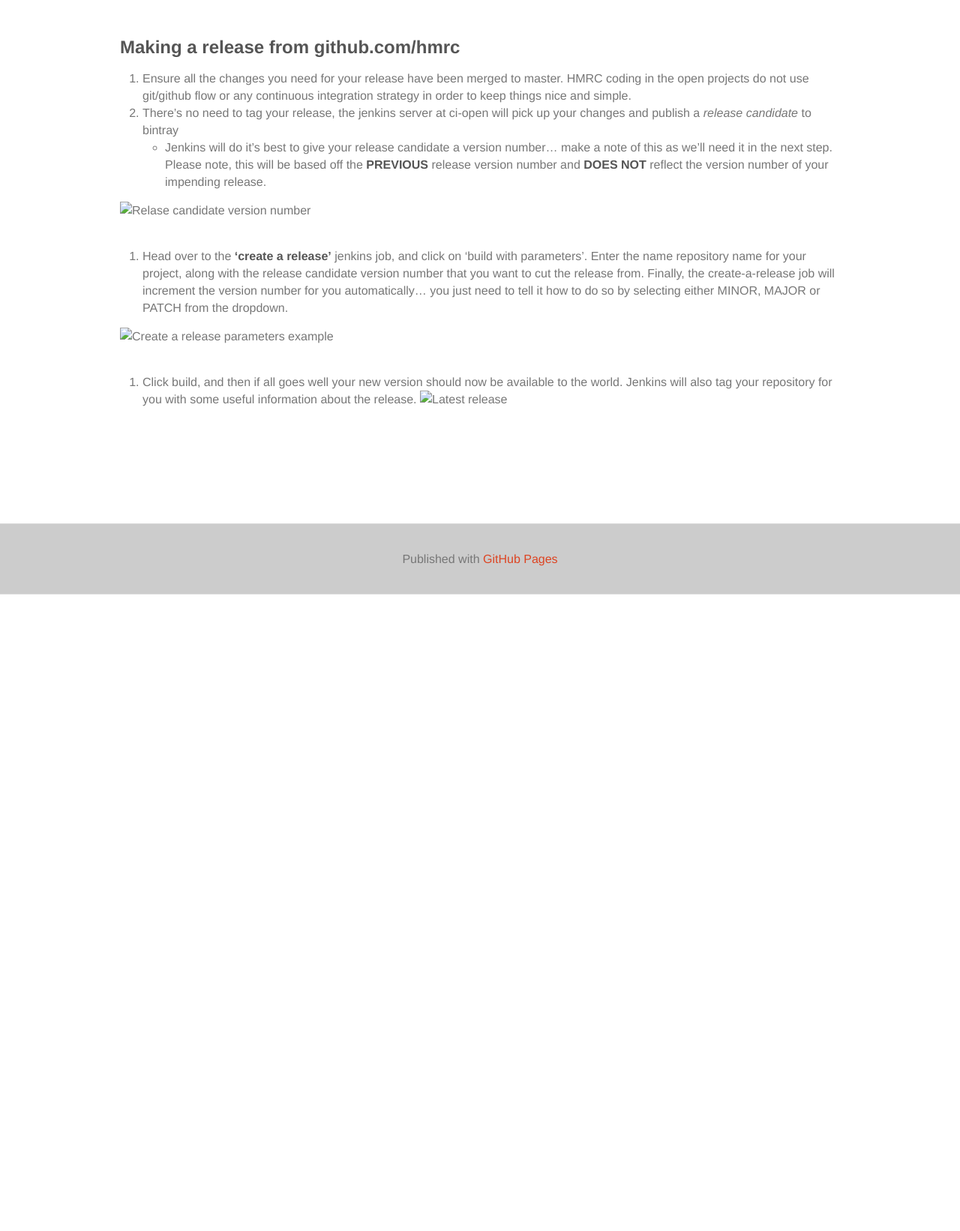
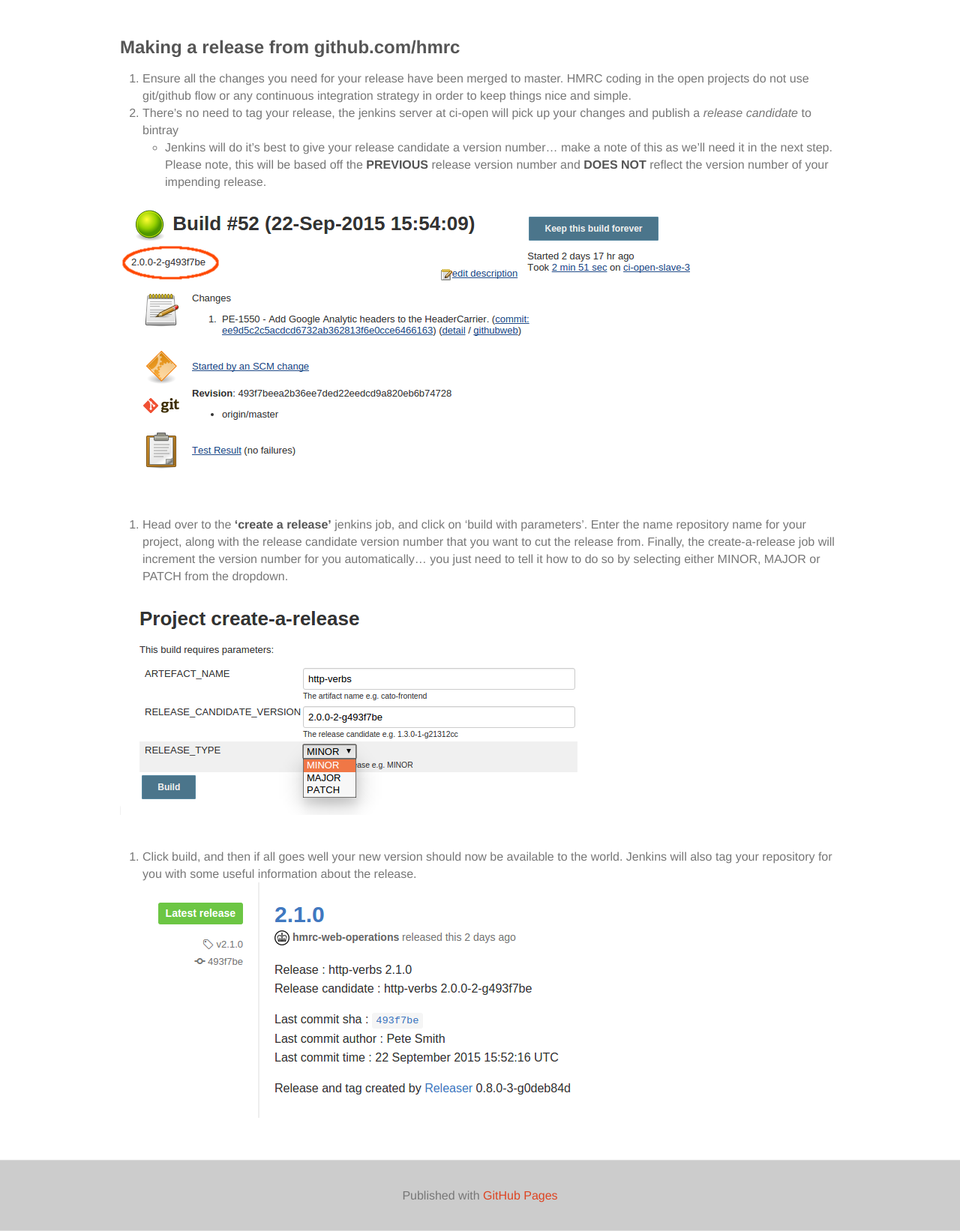
Before and after one commit to hmrc/hmrc.github.io, a Jekyll site: the page built from pages/howto-release-new-version-of-your-library.md, in a window 1280 px wide. Shown: the whole page at 75% size. Built offline with Jekyll 4.4.1, drawn with Linux system fonts in a browser that asks for light colours; nearby versions of some CDN libraries; before the commit the page ends 900 px from its top, so only the background shows below that.

Commit message:
fixed some paths to images that werent showing

```diff
--- a/pages/howto-release-new-version-of-your-library.md
+++ b/pages/howto-release-new-version-of-your-library.md
@@ -7,9 +7,9 @@
 2. There's no need to tag your release, the jenkins server at ci-open will pick up your changes and publish a *release candidate* to bintray
   * Jenkins will do it's best to give your release candidate a version number... make a note of this as we'll need it in the next step. Please note, this will be based off the **PREVIOUS** release version number and **DOES NOT** reflect the version number of your impending release.
 
-  ![Relase candidate version number](images/howto-create-release/release-candidate.png)<br><br>
+  ![Relase candidate version number](/images/howto-create-release/release-candidate.png)<br><br>
 3. Head over to the **'create a release'** jenkins job, and click on 'build with parameters'. Enter the name repository name for your project, along with the release candidate version number that you want to cut the release from. Finally, the create-a-release job will increment the version number for you automatically... you just need to tell it how to do so by selecting either MINOR, MAJOR or PATCH from the dropdown.
 
-  ![Create a release parameters example](images/howto-create-release/create-a-release.png)<br><br>
+  ![Create a release parameters example](/images/howto-create-release/create-a-release.png)<br><br>
 4. Click build, and then if all goes well your new version should now be available to the world. Jenkins will also tag your repository for you with some useful information about the release.
-  ![Latest release](images/howto-create-release/latest-release.png)<br>
+  ![Latest release](/images/howto-create-release/latest-release.png)<br>
```
